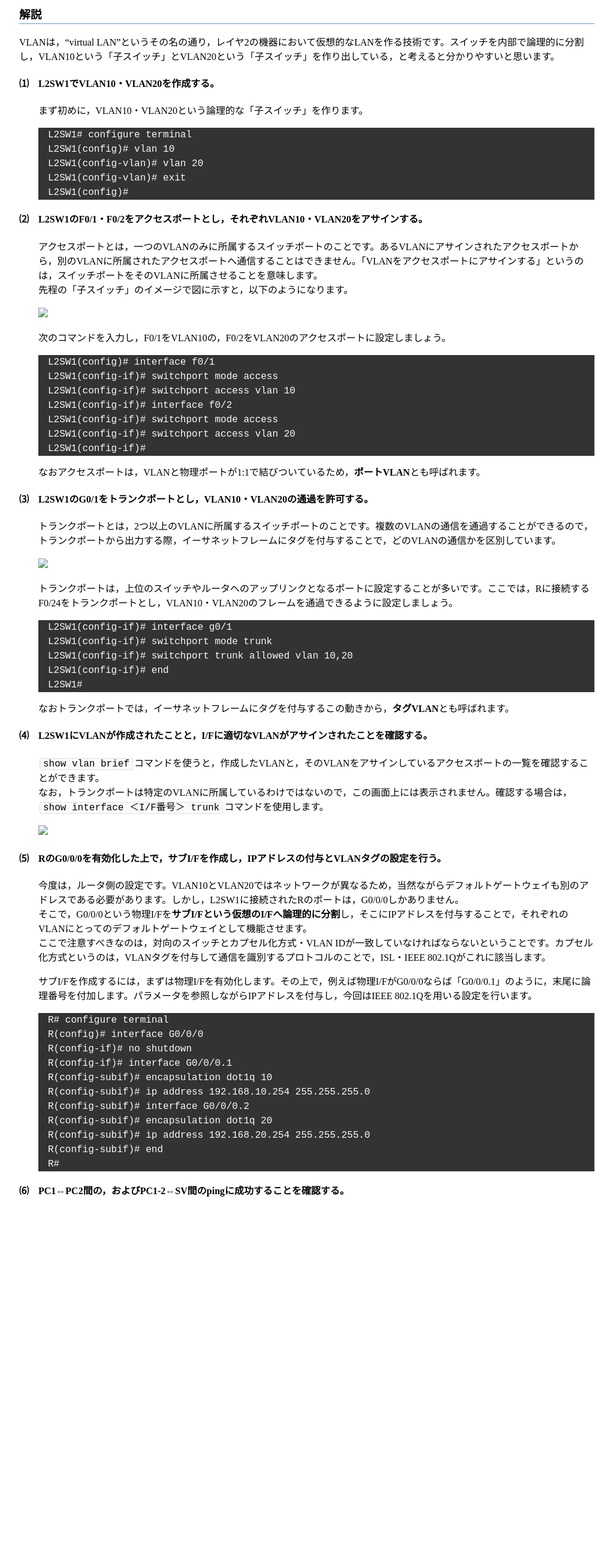
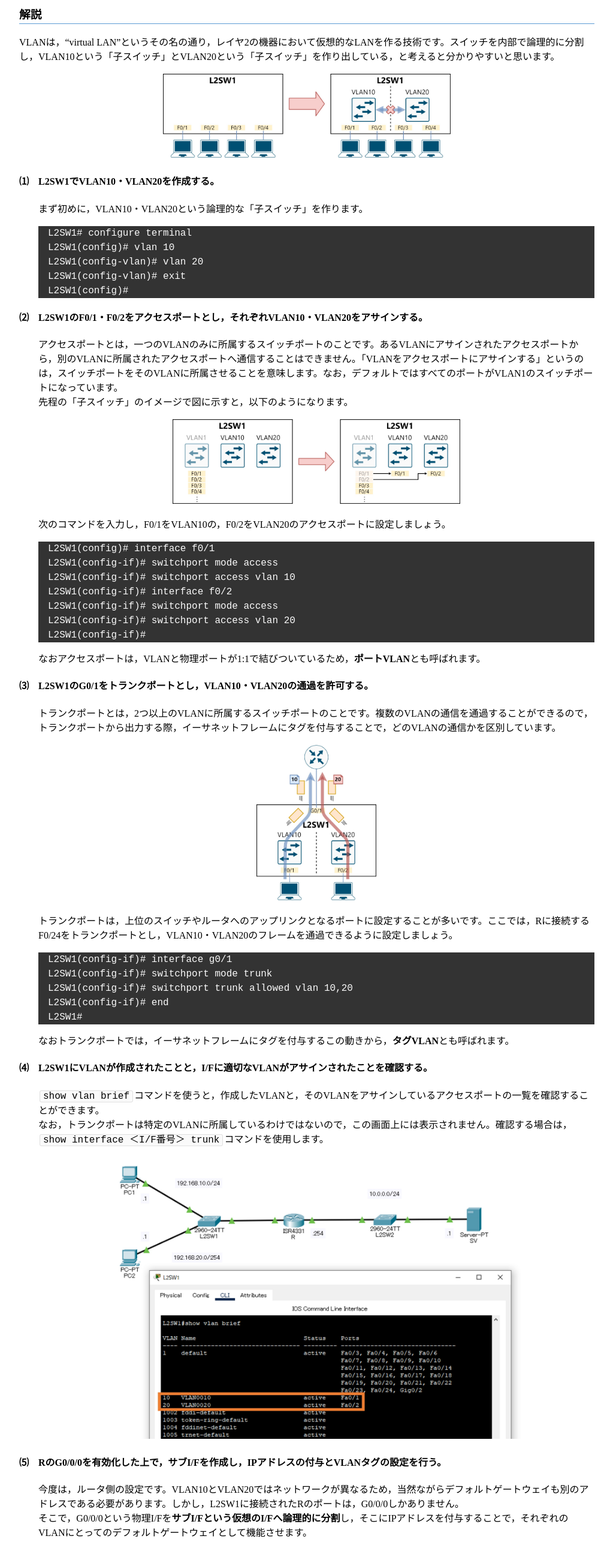
Before and after one commit to nwstudy/nwstudy.github.io, a plain HTML site: page scenario/06_vlan.html in a window 1280 px wide. Shown: the part 2160-4731 px from the top of the page at 60% size, without its empty margins (128-1151 px from the left). Before the commit the page ends 4300 px from the top, so only its background shows below. Drawn offline with Linux system fonts and the light colour scheme.

Commit message:
Add files via upload

```diff
--- a/scenario/06_vlan.html
+++ b/scenario/06_vlan.html
@@ -147,8 +147,12 @@
                     <li><code>encapsulation [isl | dot1q] ＜VLAN番号＞</code></li>
                </ul>
                <h3>解説</h3>
-               <p>VLANは，“virtual LAN”というその名の通り，レイヤ2の機器において仮想的なLANを作る技術です。スイッチを内部で論理的に分割し，VLAN10という「子スイッチ」とVLAN20という「子スイッチ」を作り出している，と考えると分かりやすいと思います。
+               <p>VLANは，“virtual
+                    LAN”というその名の通り，レイヤ2の機器において仮想的なLANを作る技術です。スイッチを内部で論理的に分割し，VLAN10という「子スイッチ」とVLAN20という「子スイッチ」を作り出している，と考えると分かりやすいと思います。
                </p>
+               <div style="text-align:center;">
+                    <img src="06_vlan_fig01.jpg" width="480px">
+               </div>
                <h4>⑴　L2SW1でVLAN10・VLAN20を作成する。</h4>
                <div class="indent2">
                     <p>まず初めに，VLAN10・VLAN20という論理的な「子スイッチ」を作ります。</p>
@@ -162,9 +166,11 @@
                </div>
                <h4>⑵　L2SW1のF0/1・F0/2をアクセスポートとし，それぞれVLAN10・VLAN20をアサインする。</h4>
                <div class="indent2">
-                    <p>アクセスポートとは，一つのVLANのみに所属するスイッチポートのことです。あるVLANにアサインされたアクセスポートから，別のVLANに所属されたアクセスポートへ通信することはできません。「VLANをアクセスポートにアサインする」というのは，スイッチポートをそのVLANに所属させることを意味します。<br>
+                    <p>アクセスポートとは，一つのVLANのみに所属するスイッチポートのことです。あるVLANにアサインされたアクセスポートから，別のVLANに所属されたアクセスポートへ通信することはできません。「VLANをアクセスポートにアサインする」というのは，スイッチポートをそのVLANに所属させることを意味します。なお，デフォルトではすべてのポートがVLAN1のスイッチポートになっています。<br>
                          先程の「子スイッチ」のイメージで図に示すと，以下のようになります。</p>
-                    <img src="06_vlan_fig01.jpg" width="928px">
+                    <div style="text-align:center;">
+                         <img src="06_vlan_fig02.jpg" width="480px">
+                    </div>
                     <p>次のコマンドを入力し，F0/1をVLAN10の，F0/2をVLAN20のアクセスポートに設定しましょう。</p>
                     <div class="config">
                          <p>L2SW1(config)# interface f0/1<br>
@@ -181,7 +187,9 @@
                <div class="indent2">
                     <p>トランクポートとは，2つ以上のVLANに所属するスイッチポートのことです。複数のVLANの通信を通過することができるので，
                          トランクポートから出力する際，イーサネットフレームにタグを付与することで，どのVLANの通信かを区別しています。</p>
-                    <img src="06_vlan_fig02.jpg" width="928px">
+                    <div style="text-align:center;">
+                         <img src="06_vlan_fig03.jpg" width="200px">
+                    </div>
                     <p>トランクポートは，上位のスイッチやルータへのアップリンクとなるポートに設定することが多いです。ここでは，Rに接続するF0/24をトランクポートとし，VLAN10・VLAN20のフレームを通過できるように設定しましょう。
                     </p>
                     <div class="config">
@@ -199,13 +207,19 @@
                     <p><code>show vlan brief</code>コマンドを使うと，作成したVLANと，そのVLANをアサインしているアクセスポートの一覧を確認することができます。<br>
                          なお，トランクポートは特定のVLANに所属しているわけではないので，この画面上には表示されません。確認する場合は，<code>show interface ＜I/F番号＞ trunk</code>コマンドを使用します。
                     </p>
-                    <img src="06_vlan_fig03.jpg" width="928px">
+                    <div style="text-align:center;">
+                         <img src="06_vlan_fig04.jpg" width="688px">
+                    </div>
                </div>
                <h4>⑸　RのG0/0/0を有効化した上で，サブI/Fを作成し，IPアドレスの付与とVLANタグの設定を行う。</h4>
                <div class="indent2">
                     <p>今度は，ルータ側の設定です。VLAN10とVLAN20ではネットワークが異なるため，当然ながらデフォルトゲートウェイも別のアドレスである必要があります。しかし，L2SW1に接続されたRのポートは，G0/0/0しかありません。<br>
-                         そこで，G0/0/0という物理I/Fを<b>サブI/Fという仮想のI/Fへ論理的に分割</b>し，そこにIPアドレスを付与することで，それぞれのVLANにとってのデフォルトゲートウェイとして機能させます。<br>
-                         ここで注意すべきなのは，対向のスイッチとカプセル化方式・VLAN
+                         そこで，G0/0/0という物理I/Fを<b>サブI/Fという仮想のI/Fへ論理的に分割</b>し，そこにIPアドレスを付与することで，それぞれのVLANにとってのデフォルトゲートウェイとして機能させます。
+                    </p>
+                    <div style="text-align:center;">
+                         <img src="06_vlan_fig05.jpg" width="200px">
+                    </div>
+                    <p>ここで注意すべきなのは，対向のスイッチとカプセル化方式・VLAN
                          IDが一致していなければならないということです。カプセル化方式というのは，VLANタグを付与して通信を識別するプロトコルのことで，ISL・IEEE 802.1Qがこれに該当します。</p>
                     <p>サブI/Fを作成するには，まずは物理I/Fを有効化します。その上で，例えば物理I/FがG0/0/0ならば「G0/0/0.1」のように，末尾に論理番号を付加します。パラメータを参照しながらIPアドレスを付与し，今回はIEEE
                          802.1Qを用いる設定を行います。</p>
@@ -225,7 +239,14 @@
                     </div>
                </div>
                <h4>⑹　PC1⇔PC2間の，およびPC1-2⇔SV間のpingに成功することを確認する。</h4>
+               <div class="indent2">
+                    <p>正しくVLANとサブI/Fの設定が出来ていると，pingに成功します。</p>
+                    <div style="text-align:center;">
+                         <img src="06_vlan_fig06.jpg" width="928px">
+                    </div>
+               </div>
           </div>
      </div>
 </body>
+
 </html>
```
Also changed, not shown: scenario/02_dynamic-ospf.html (+19 -5 lines), scenario/03_acl.html (+6 -2 lines), scenario/04_nat-pat.html (+17 -4 lines), scenario/05_dhcp-dns.html (+9 -4 lines), scenario/07_hsrp.html (+13 -4 lines), scenario/list.html (+1 -0 lines), scenario/06_vlan_fig01.jpg (added), scenario/06_vlan_fig02.jpg (added), scenario/06_vlan_fig03.jpg (added), scenario/06_vlan_fig04.jpg (added), scenario/06_vlan_fig05.jpg (added), scenario/06_vlan_fig06.jpg (added).
